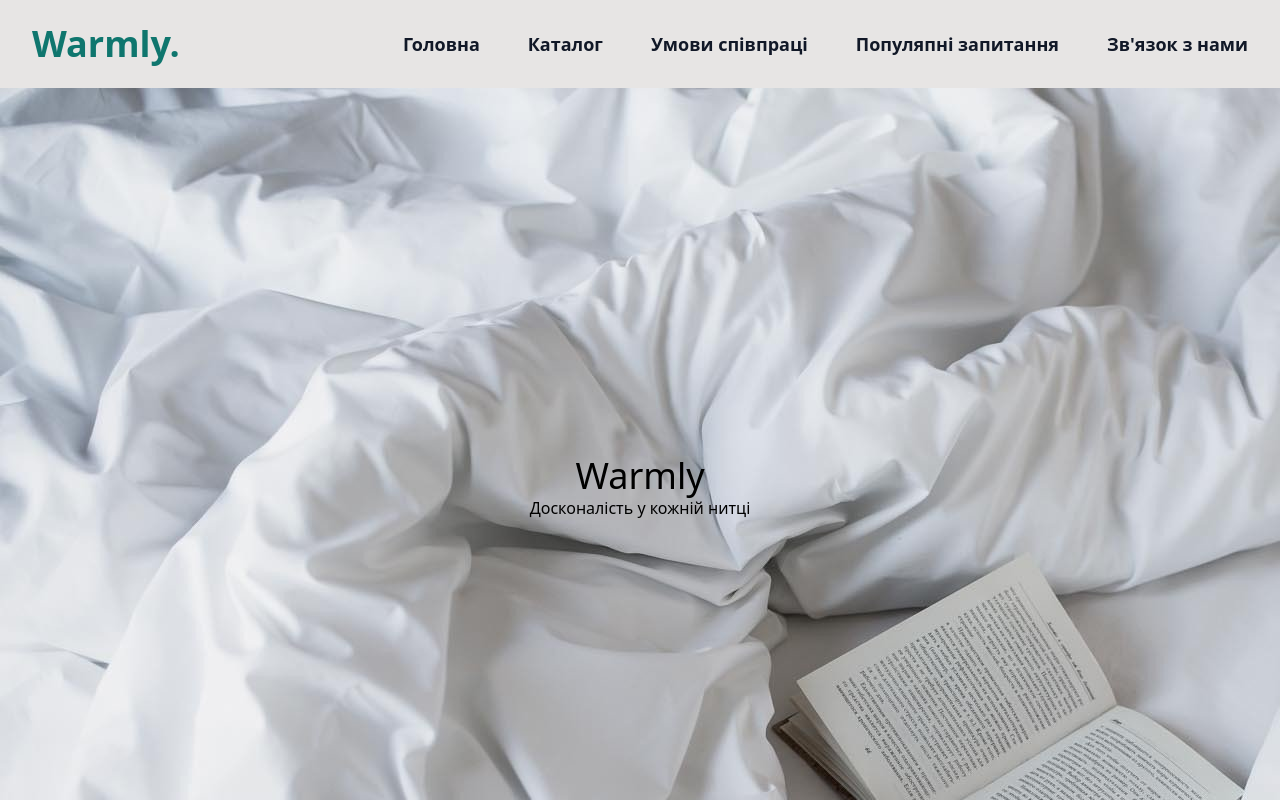
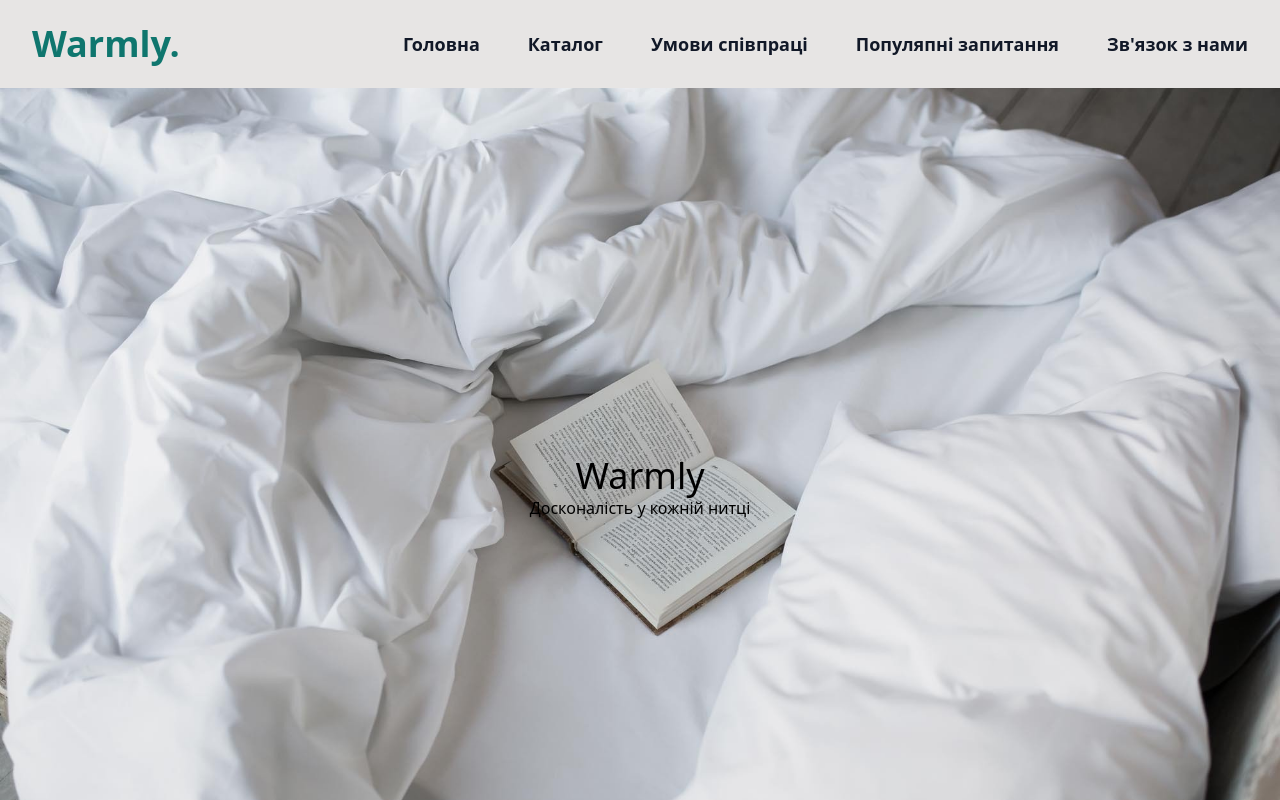
Before and after one commit to Yaroslavvvvvvvv/vue_vite_tailwind, a Vue app: page / in a window 1280 px wide. Shown: the top 800 px of the page. Built offline with nearby package versions, Linux system fonts and the light colour scheme.

Commit message:
try to create background img

```diff
--- a/src/components/FirstSection.vue
+++ b/src/components/FirstSection.vue
@@ -4,7 +4,7 @@
 
 <template>
   <div class="relative">
-    <div class="bg-bad sticky top-0 h-screen flex flex-col items-center justify-center bg-green-400 max-w-full">
+    <div class="bg-cover bg-center sticky top-0 h-screen flex flex-col items-center justify-center bg-bad">
       <h2 class="text-4xl">Warmly</h2>
       <p>Досконалість у кожній нитці</p>
     </div>
--- a/tailwind.config.js
+++ b/tailwind.config.js
@@ -7,8 +7,13 @@ export default {
   theme: {
     extend: {
         backgroundImage: {
-            'bad': "url('./src/assets/images/bad.jpg')",
+            'bad': "url('./src/assets/images/bad.jpg')"
         },
+        extend: {
+            'bg-bad': {
+                maxWidth: '100%',
+            }
+        }
     },
   },
   plugins: [],
```
